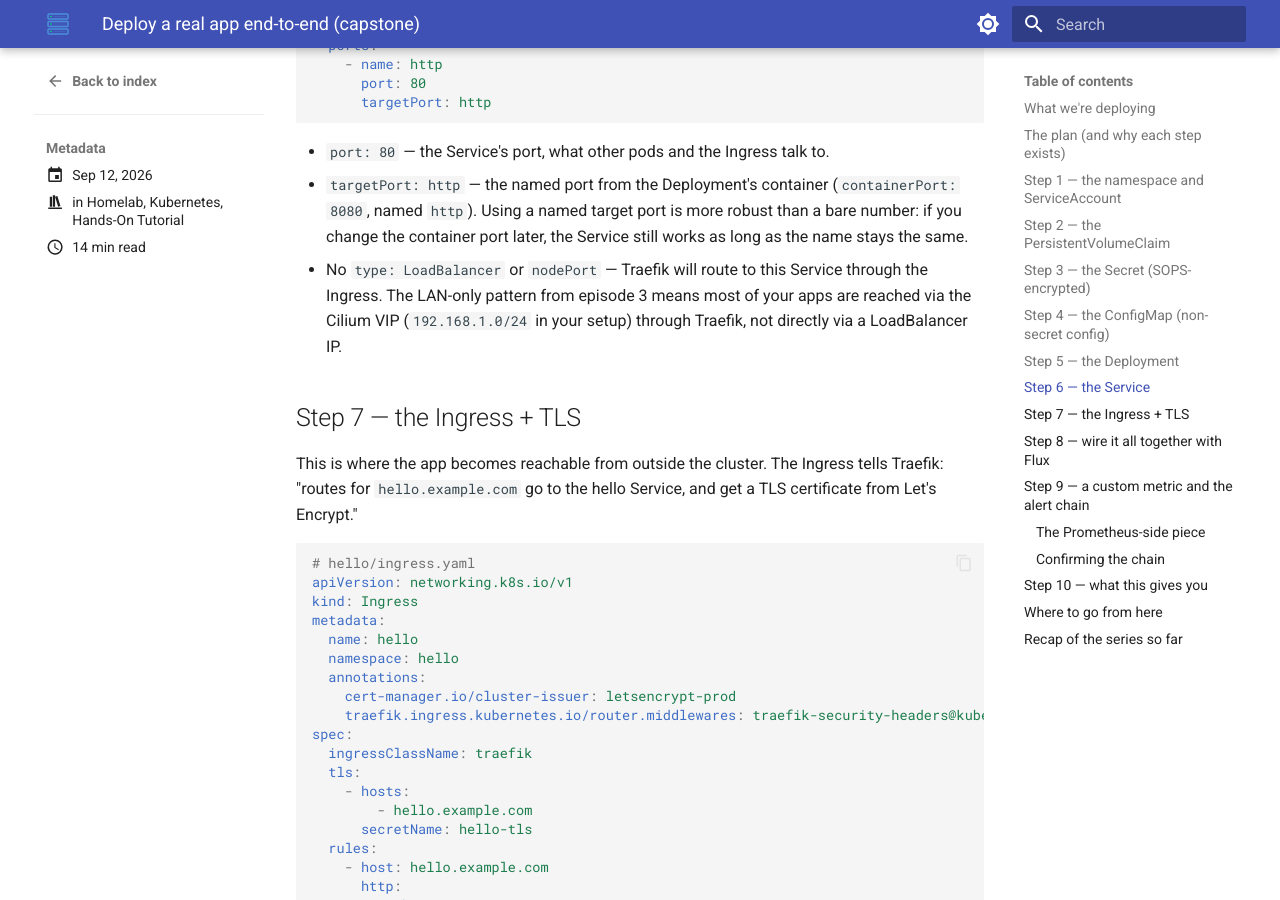
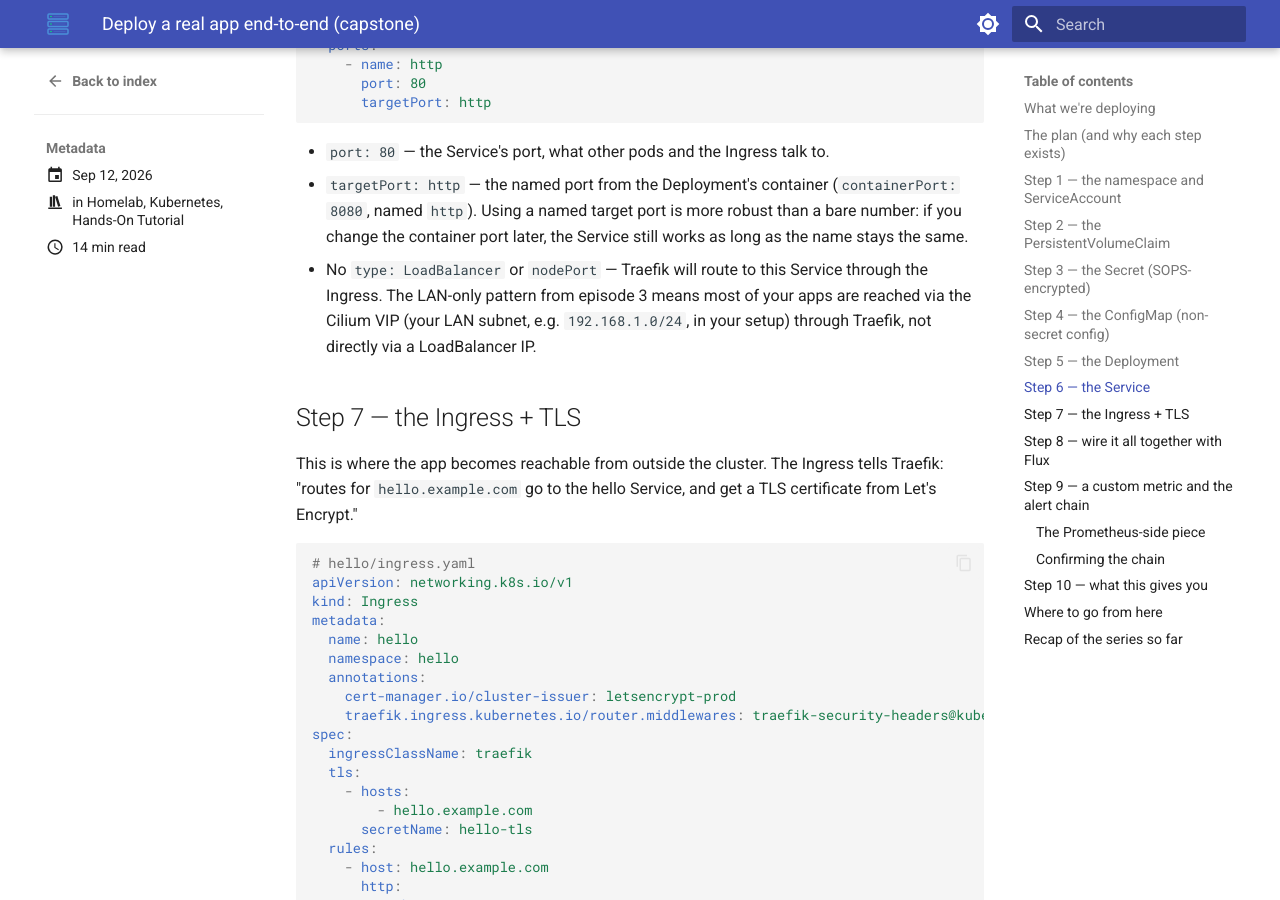
Before and after one commit to shubhamwagh/blog, an MkDocs documentation site: the page built from docs/posts/hands-on-ep11-deploy-app.md, in a window 1280 px wide and 900 px high, scrolled down 7407 px. Built offline with MkDocs 1.6.1 and Material for MkDocs 9.7.7, drawn with Linux system fonts in a browser that asks for light colours; comment, search, counter and statistics services are not loaded.

Commit message:
Fix: clarify LAN subnet placeholder in ep11 Service section

```diff
--- a/docs/posts/hands-on-ep11-deploy-app.md
+++ b/docs/posts/hands-on-ep11-deploy-app.md
@@ -277,7 +277,7 @@ spec:
 
 - `port: 80` — the Service's port, what other pods and the Ingress talk to.
 - `targetPort: http` — the named port from the Deployment's container (`containerPort: 8080`, named `http`). Using a named target port is more robust than a bare number: if you change the container port later, the Service still works as long as the name stays the same.
-- No `type: LoadBalancer` or `nodePort` — Traefik will route to this Service through the Ingress. The LAN-only pattern from episode 3 means most of your apps are reached via the Cilium VIP (`192.168.1.0/24` in your setup) through Traefik, not directly via a LoadBalancer IP.
+- No `type: LoadBalancer` or `nodePort` — Traefik will route to this Service through the Ingress. The LAN-only pattern from episode 3 means most of your apps are reached via the Cilium VIP (your LAN subnet, e.g. `192.168.1.0/24`, in your setup) through Traefik, not directly via a LoadBalancer IP.
 
 ## Step 7 — the Ingress + TLS
 
```
